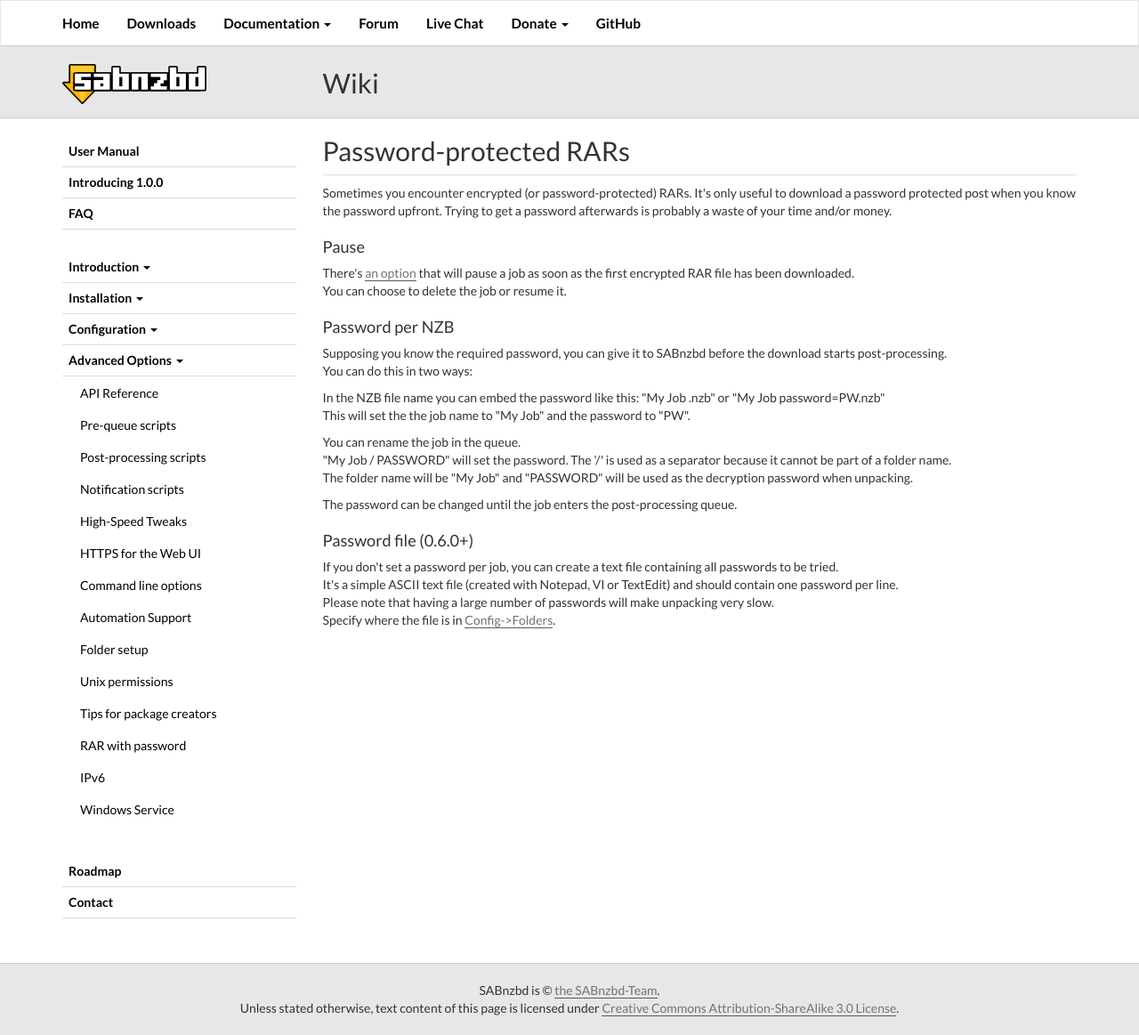
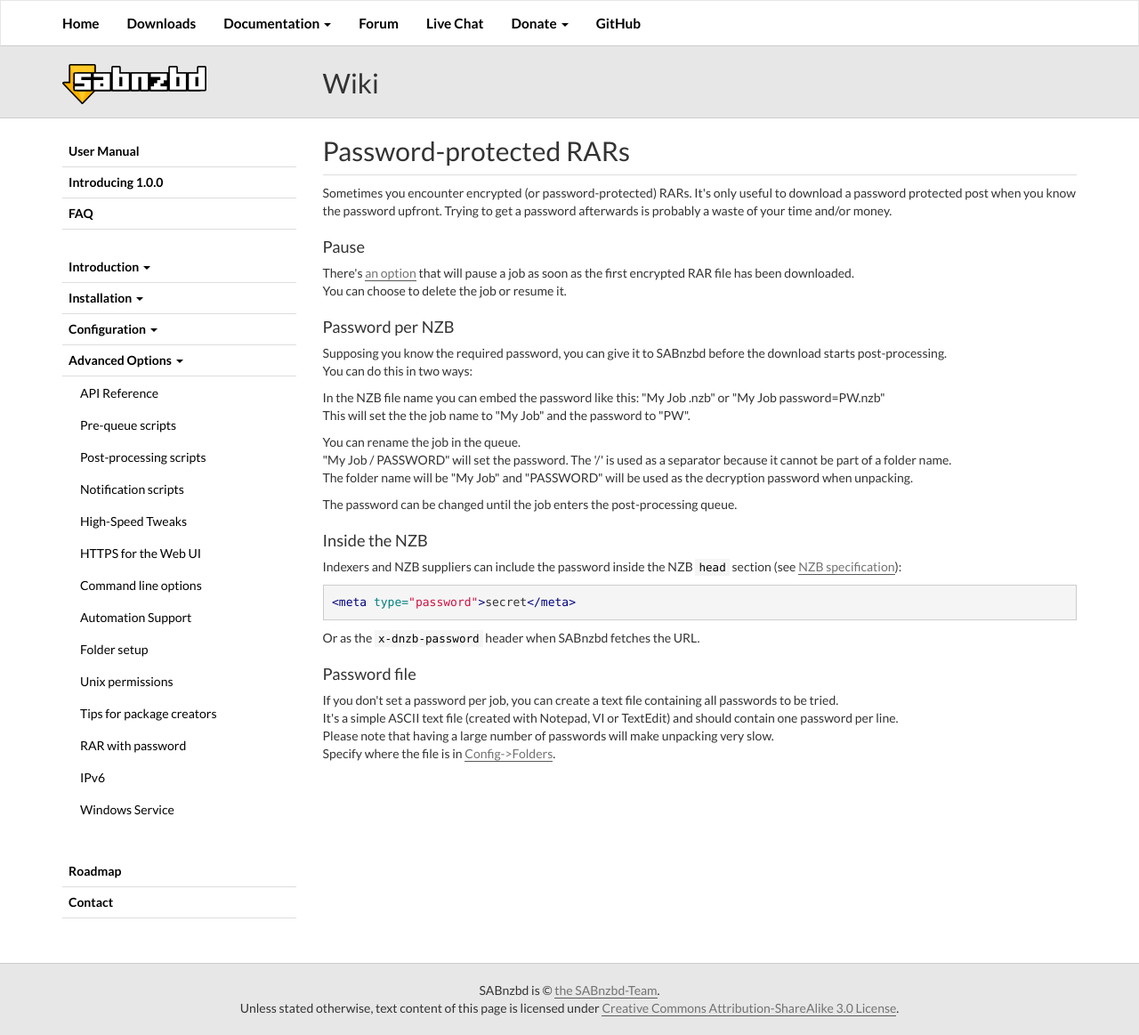
Before and after one commit to sabnzbd/sabnzbd.github.io, a Jekyll site: the page built from wiki/advanced/password-protected-rars.html, in a window 1280 px wide. Shown: the whole page at 89% size. Built offline with Jekyll 4.4.1, drawn with Linux system fonts in a browser that asks for light colours.

Commit message:
Update NZB spec and password pages

```diff
--- a/wiki/advanced/password-protected-rars.html
+++ b/wiki/advanced/password-protected-rars.html
@@ -18,7 +18,16 @@
     The folder name will be "My Job" and "PASSWORD" will be used as the decryption password when unpacking.
 </p>
 <p>The password can be changed until the job enters the post-processing queue.</p>
-<h3 id="toc2"><span>Password file (0.6.0+)</span></h3>
+
+<h3>Inside the NZB</h3>
+<p>Indexers and NZB suppliers can include the password inside the NZB <code>head</code> section (see <a href="/wiki/extra/nzb-spec">NZB specification</a>):</p>
+{% highlight html %}
+<meta type="password">secret</meta>
+{% endhighlight %}
+<p>Or as the <code>x-dnzb-password</code> header when SABnzbd fetches the URL.
+
+
+<h3 id="toc2"><span>Password file</span></h3>
 <p>If you don't set a password per job, you can create a text file containing all passwords to be tried.<br>
     It's a simple ASCII text file (created with Notepad, VI or TextEdit) and should contain one password per line.<br>
     Please note that having a large number of passwords will make unpacking very slow.<br>
```
Also changed, not shown: wiki/extra/nzb-spec.html (+22 -23 lines).
